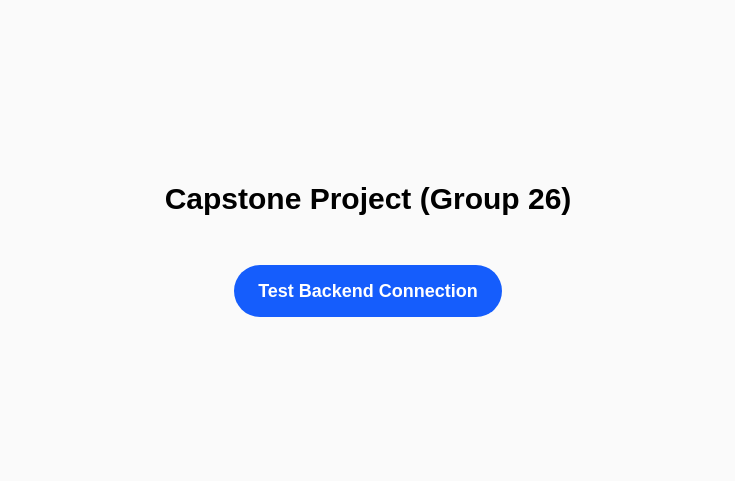
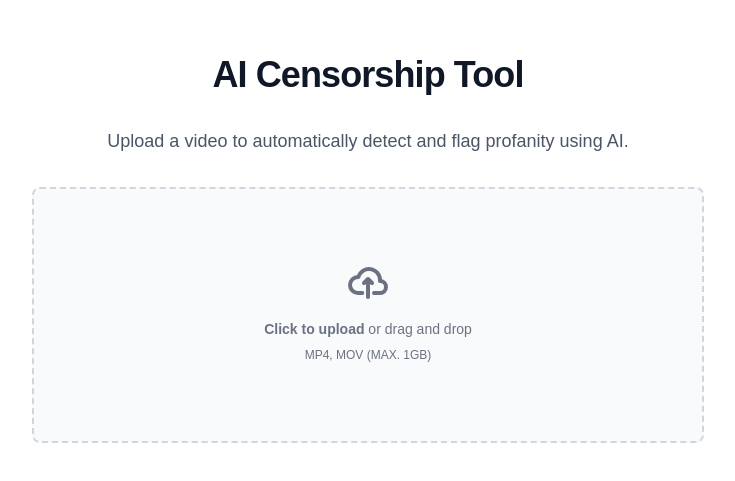
Before and after one commit to TristanKatwaroo/capstone-g26, a Next.js app in the folder frontend/: page / in a window 1280 px wide. Shown: the part 151-632 px from the top of the page, without its empty margins (272-1007 px from the left). Built offline with nearby package versions, Linux system fonts and the light colour scheme.

Commit message:
feat: add VideoUpload component

```diff
--- a/frontend/app/page.tsx
+++ b/frontend/app/page.tsx
@@ -1,4 +1,6 @@
 "use client";
+
+import VideoUpload from "../components/VideoUpload";
 
 export default function Home() {
 
@@ -22,18 +24,19 @@ export default function Home() {
   };
 
   return (
-    <div className="flex min-h-screen flex-col items-center justify-center bg-zinc-50 dark:bg-black">
-      <main className="flex flex-col items-center gap-12 py-32 px-16">
-        <h1 className="text-3xl font-semibold text-black dark:text-zinc-50">
-          Capstone Project (Group 26)
+    <div className="flex min-h-screen flex-col items-center justify-center bg-white p-8">
+      <main className="flex flex-col items-center gap-8 w-full">
+
+        <h1 className="text-4xl font-bold tracking-tight text-gray-900">
+          AI Censorship Tool
         </h1>
 
-        <button
-          onClick={handleTestConnection}
-          className="rounded-full bg-blue-600 px-6 py-3 text-lg font-semibold text-white transition-colors hover:bg-blue-700"
-        >
-          Test Backend Connection
-        </button>
+        <p className="text-lg text-gray-600 text-center max-w-xl">
+          Upload a video to automatically detect and flag profanity using AI.
+        </p>
+
+        <VideoUpload />
+
       </main>
     </div>
   );
--- /dev/null
+++ b/frontend/components/VideoUpload.tsx
@@ -0,0 +1,101 @@
+"use client";
+
+import { useState } from "react";
+
+export default function VideoUpload() {
+  const [selectedFile, setSelectedFile] = useState<File | null>(null);
+  const [isDragging, setIsDragging] = useState(false);
+
+  // Handle file selection via click
+  const handleFileChange = (event: React.ChangeEvent<HTMLInputElement>) => {
+    if (event.target.files && event.target.files[0]) {
+      setSelectedFile(event.target.files[0]);
+    }
+  };
+
+  // Handle Drag Over (Visual feedback)
+  const handleDragOver = (event: React.DragEvent) => {
+    event.preventDefault();
+    setIsDragging(true);
+  };
+
+  // Handle Drag Leave
+  const handleDragLeave = (event: React.DragEvent) => {
+    event.preventDefault();
+    setIsDragging(false);
+  };
+
+  // Handle Drop
+  const handleDrop = (event: React.DragEvent) => {
+    event.preventDefault();
+    setIsDragging(false);
+    if (event.dataTransfer.files && event.dataTransfer.files[0]) {
+      setSelectedFile(event.dataTransfer.files[0]);
+    }
+  };
+
+  return (
+    <div className="w-full max-w-2xl">
+      {/* Upload Zone */}
+      <div
+        className={`flex flex-col items-center justify-center w-full h-64 border-2 border-dashed rounded-lg cursor-pointer bg-gray-50 transition-colors
+        ${
+          isDragging
+            ? "border-blue-500 bg-blue-50"
+            : "border-gray-300 hover:bg-gray-100"
+        }`}
+        onDragOver={handleDragOver}
+        onDragLeave={handleDragLeave}
+        onDrop={handleDrop}
+      >
+        <label
+          htmlFor="dropzone-file"
+          className="flex flex-col items-center justify-center w-full h-full"
+        >
+          <div className="flex flex-col items-center justify-center pt-5 pb-6">
+            {/* Cloud Icon (SVG) */}
+            <svg
+              className="w-10 h-10 mb-4 text-gray-500"
+              aria-hidden="true"
+              xmlns="http://www.w3.org/2000/svg"
+              fill="none"
+              viewBox="0 0 20 16"
+            >
+              <path
+                stroke="currentColor"
+                strokeLinecap="round"
+                strokeLinejoin="round"
+                strokeWidth="2"
+                d="M13 13h3a3 3 0 0 0 0-6h-.025A5.56 5.56 0 0 0 16 6.5 5.5 5.5 0 0 0 5.207 5.021C5.137 5.017 5.071 5 5 5a4 4 0 0 0 0 8h2.167M10 15V6m0 0L8 8m2-2 2 2"
+              />
+            </svg>
+            <p className="mb-2 text-sm text-gray-500">
+              <span className="font-semibold">Click to upload</span> or drag and drop
+            </p>
+            <p className="text-xs text-gray-500">MP4, MOV (MAX. 1GB)</p>
+          </div>
+          <input
+            id="dropzone-file"
+            type="file"
+            className="hidden"
+            accept="video/*"
+            onChange={handleFileChange}
+          />
+        </label>
+      </div>
+
+      {/* Selected File Feedback */}
+      {selectedFile && (
+        <div className="mt-4 p-4 bg-green-50 border border-green-200 rounded-lg flex items-center justify-between">
+          <div className="flex items-center space-x-3">
+             <span className="text-green-600 font-medium">Ready to process:</span>
+             <span className="text-gray-700 text-sm">{selectedFile.name}</span>
+          </div>
+          <span className="text-xs text-gray-500">
+            {(selectedFile.size / (1024 * 1024)).toFixed(2)} MB
+          </span>
+        </div>
+      )}
+    </div>
+  );
+}
```
